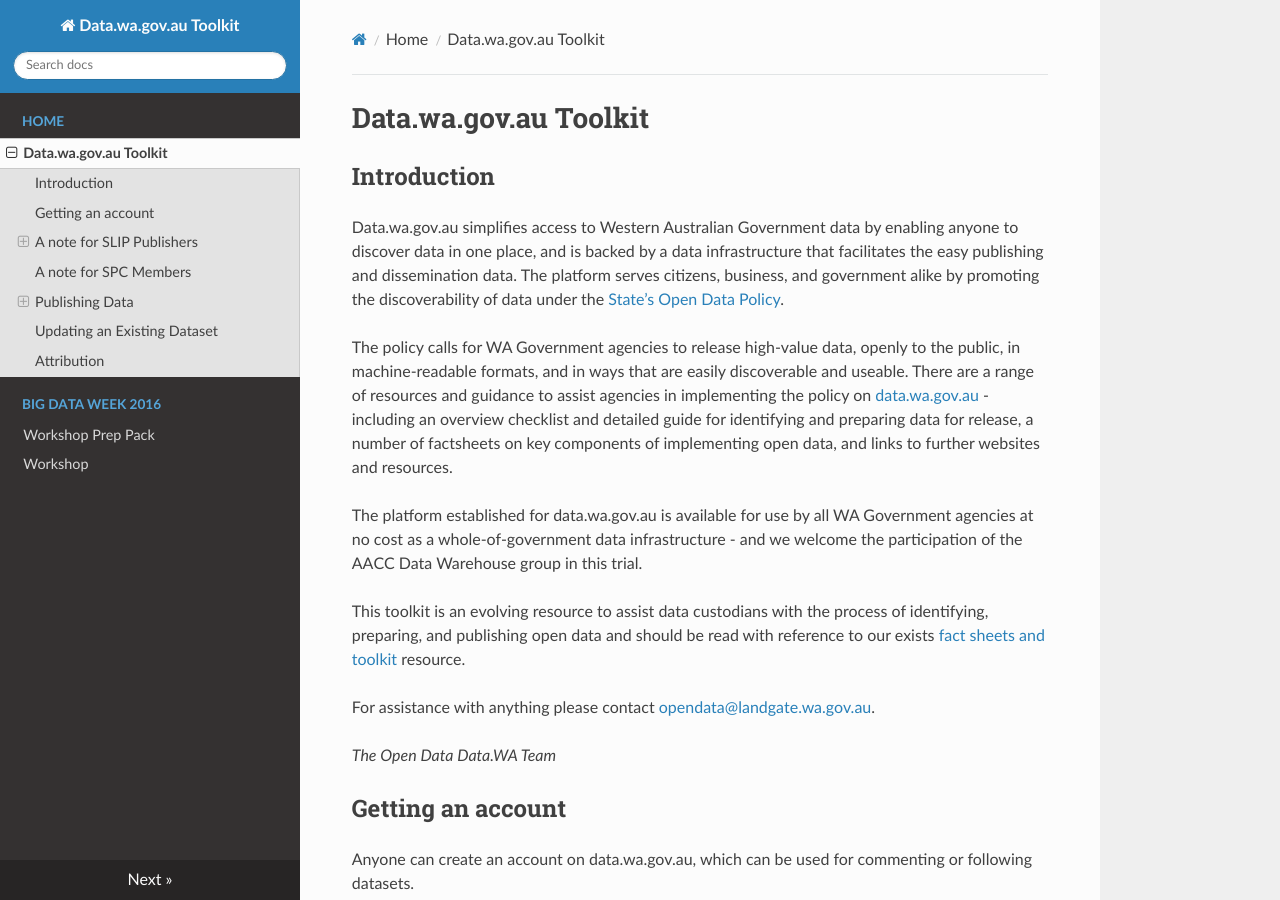
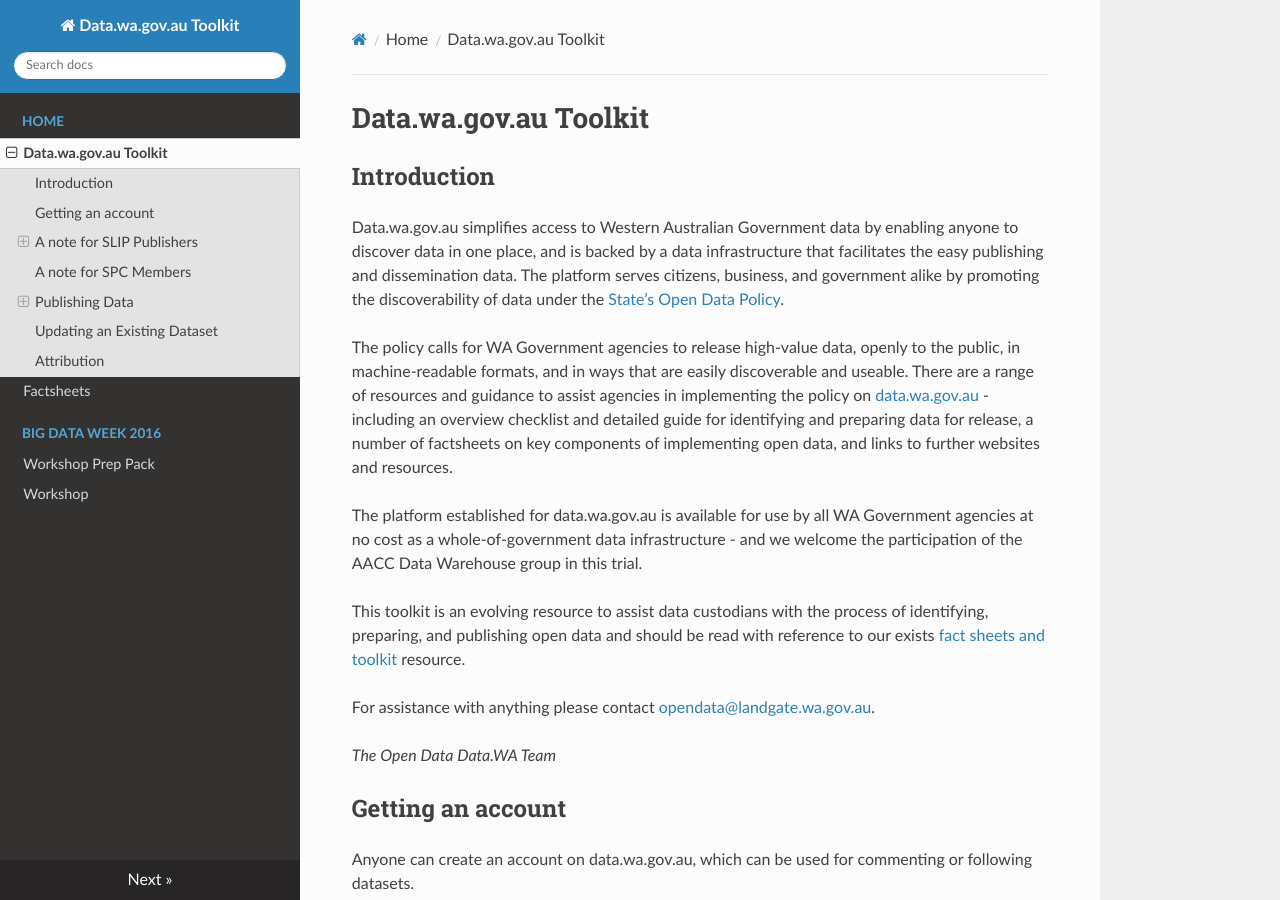
Before and after one commit to datawagovau/toolkit, an MkDocs documentation site: the page built from docs/index.md, in a window 1280 px wide and 900 px high. Built offline with MkDocs 1.6.1, drawn with Linux system fonts in a browser that asks for light colours; nearby versions of some CDN libraries; old or Windows-style settings are respelled for this version of MkDocs.

Commit message:
Update mkdocs.yml

```diff
--- a/mkdocs.yml
+++ b/mkdocs.yml
@@ -3,6 +3,7 @@
     - [index.md, Home, Data.wa.gov.au Toolkit]
     - [bigdataweek-workshop.md, Big Data Week 2016, Workshop Prep Pack]
     - [bigdataweek-workshop-actual.md, Big Data Week 2016, Workshop]
+    - [identifying-data.md, Home, Factsheets]
     # - [dto.md, Home, DTO Digital Service Standard]
     # - [splunk.md, Home, Splunk]
     # - [hp-helion.md, Home, HP Helion]
```
